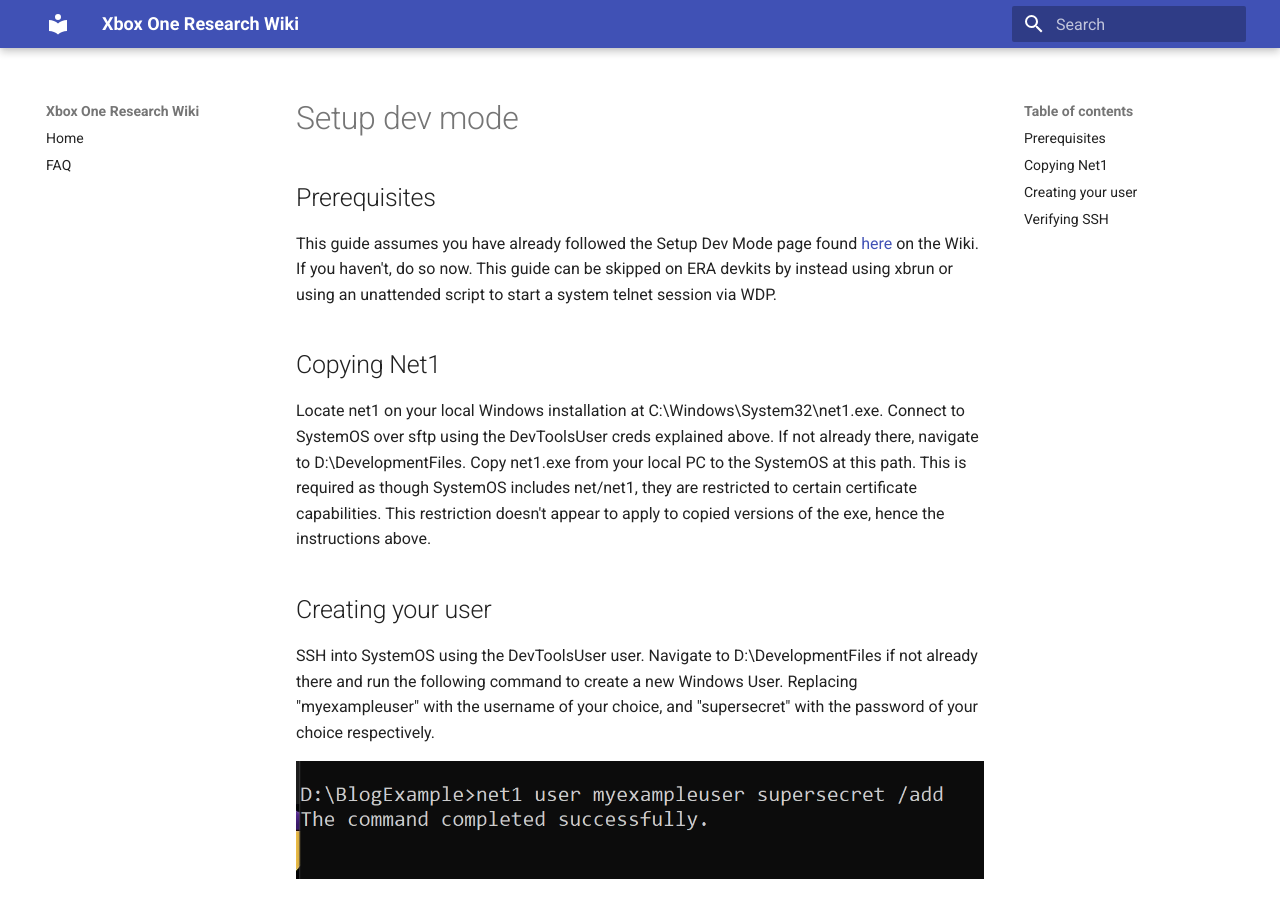
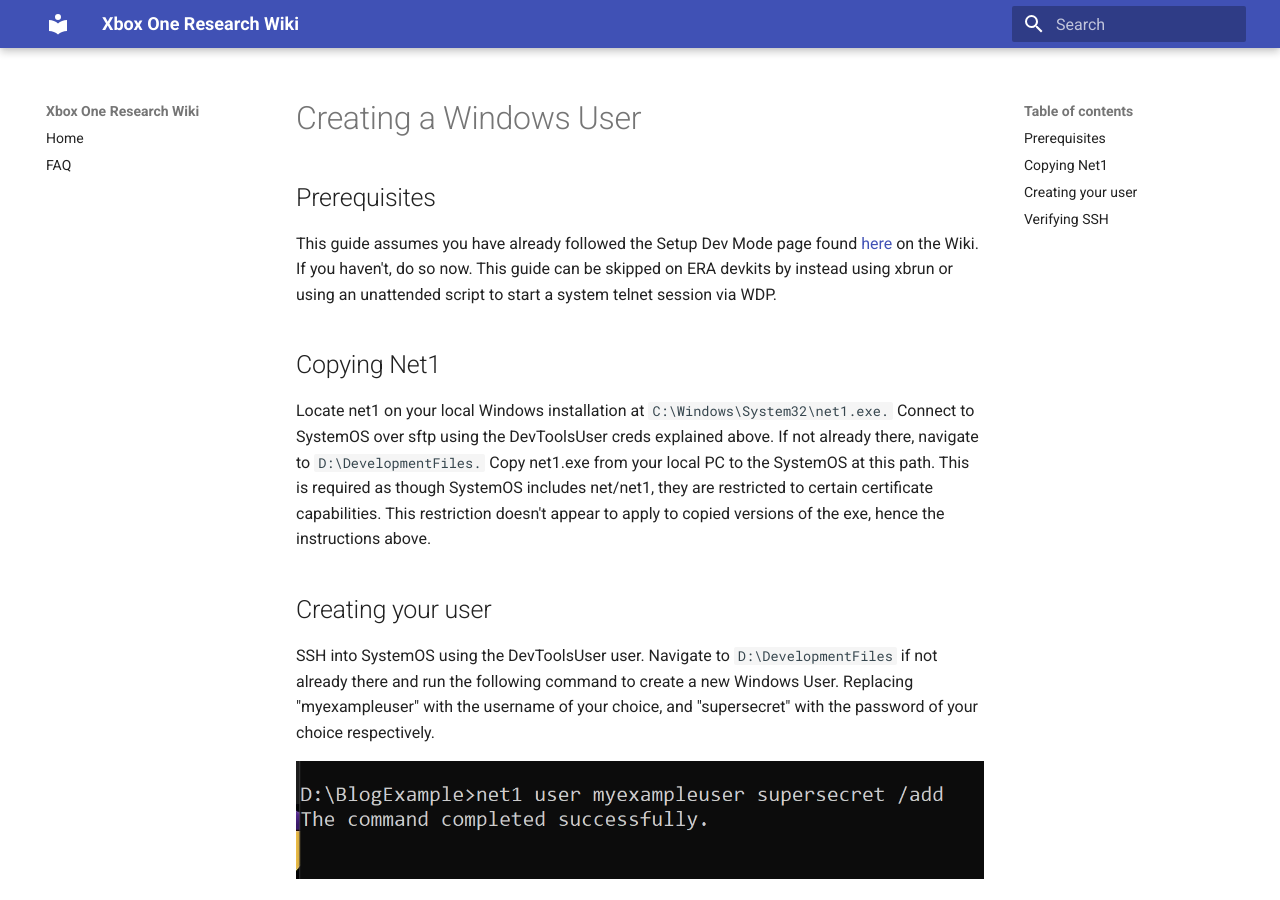
Before and after one commit to xboxoneresearch/wiki, an MkDocs documentation site: the page built from docs/creating-a-win-user.md, in a window 1280 px wide and 900 px high. Built offline with MkDocs 1.6.1 and Material for MkDocs 9.7.7, drawn with Linux system fonts in a browser that asks for light colours.

Commit message:
Fixed title, added quotes for paths.

```diff
--- a/docs/creating-a-win-user.md
+++ b/docs/creating-a-win-user.md
@@ -1,18 +1,18 @@
 <!-- TITLE: Creating a Windows user on SystemOS -->
 <!-- SUBTITLE: A guide on how to create your own Windows user on SystemOS, using net1 -->
 
-# Setup dev mode
+# Creating a Windows User
 ## Prerequisites
 
   This guide assumes you have already followed the Setup Dev Mode page found [here](https://xosft.dev/wiki/setup-dev-mode/) on the Wiki. If you haven't, do so now. This guide can be skipped on ERA devkits by instead using xbrun or using an unattended script to start a system telnet session via WDP.
 
 ## Copying Net1
 
-Locate net1 on your local Windows installation at C:\Windows\System32\net1.exe. Connect to SystemOS over sftp using the DevToolsUser creds explained above. If not already there, navigate to D:\DevelopmentFiles. Copy net1.exe from your local PC to the SystemOS at this path. This is required as though SystemOS includes net/net1, they are restricted to certain certificate capabilities. This restriction doesn't appear to apply to copied versions of the exe, hence the instructions above.
+Locate net1 on your local Windows installation at `C:\Windows\System32\net1.exe.` Connect to SystemOS over sftp using the DevToolsUser creds explained above. If not already there, navigate to `D:\DevelopmentFiles.` Copy net1.exe from your local PC to the SystemOS at this path. This is required as though SystemOS includes net/net1, they are restricted to certain certificate capabilities. This restriction doesn't appear to apply to copied versions of the exe, hence the instructions above.
 
 ## Creating your user
 
-SSH into SystemOS using the DevToolsUser user. Navigate to D:\DevelopmentFiles if not already there and run the following command to create a new Windows User. Replacing "myexampleuser" with the username of your choice, and "supersecret" with the password of your choice respectively.
+SSH into SystemOS using the DevToolsUser user. Navigate to `D:\DevelopmentFiles` if not already there and run the following command to create a new Windows User. Replacing "myexampleuser" with the username of your choice, and "supersecret" with the password of your choice respectively.
 
 ![net1 user exampleuser supersecret /add](winuserguide/wiki1.png)
 
```
